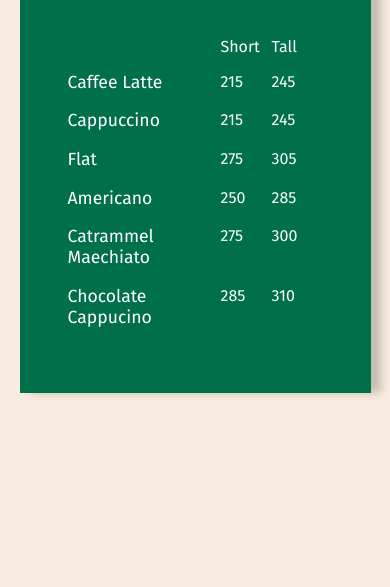
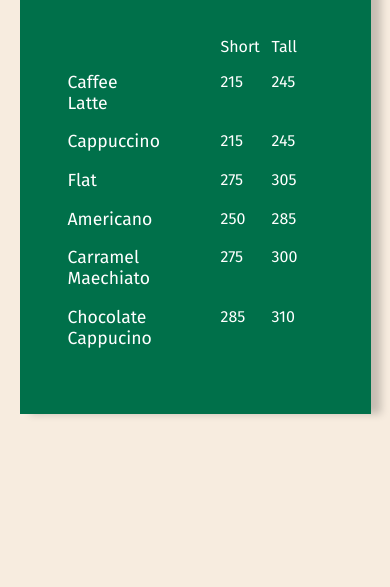
Before and after one commit to rajat4984/Moonlight-caffe, a website built with webpack: page dist/index.html in a window 390 px wide. Both pictures are taken after a click on the element "Menu". Shown: the part 208-795 px from the top of the page. Built offline with nearby package versions, Linux system fonts and the light colour scheme; files whose address does not match are found by name.

Commit message:
styled menu page

```diff
--- a/src/pages/menu.js
+++ b/src/pages/menu.js
@@ -73,7 +73,7 @@ export default function menuFunction() {
     "Americano",
     "250",
     "285",
-    "Catrammel Maechiato",
+    "Carramel Maechiato",
     "275",
     "300",
     "Chocolate Cappucino",
--- a/src/styles/menu.css
+++ b/src/styles/menu.css
@@ -27,6 +27,7 @@
 
 .menu-item:nth-child(3n+1){
     grid-column: 1/span 3;
+
 }
 
 @media screen and (max-width: 670px){
@@ -40,5 +41,6 @@
     .menu-item:nth-child(3n+1){
         font-size: 1.1rem;
         grid-column: 1/span 3;
+        width: 50%;
     }
 }
```
Also changed, not shown: dist/main.js.
